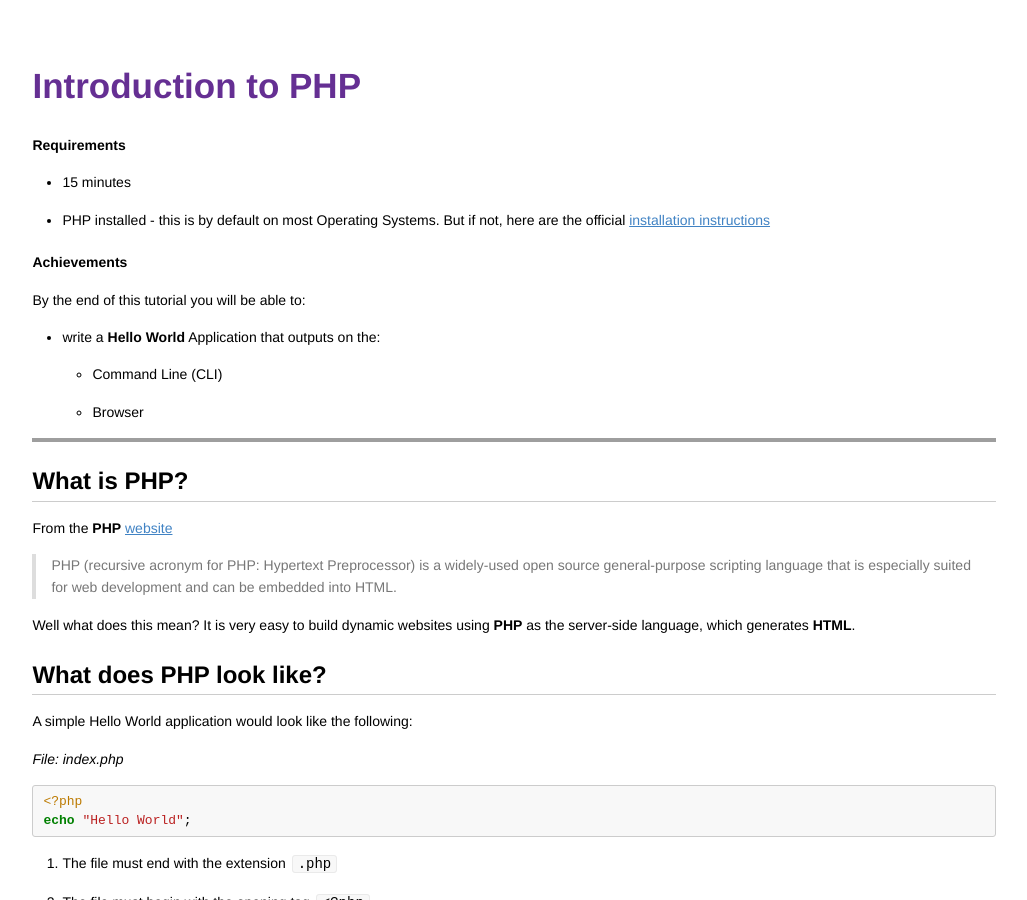
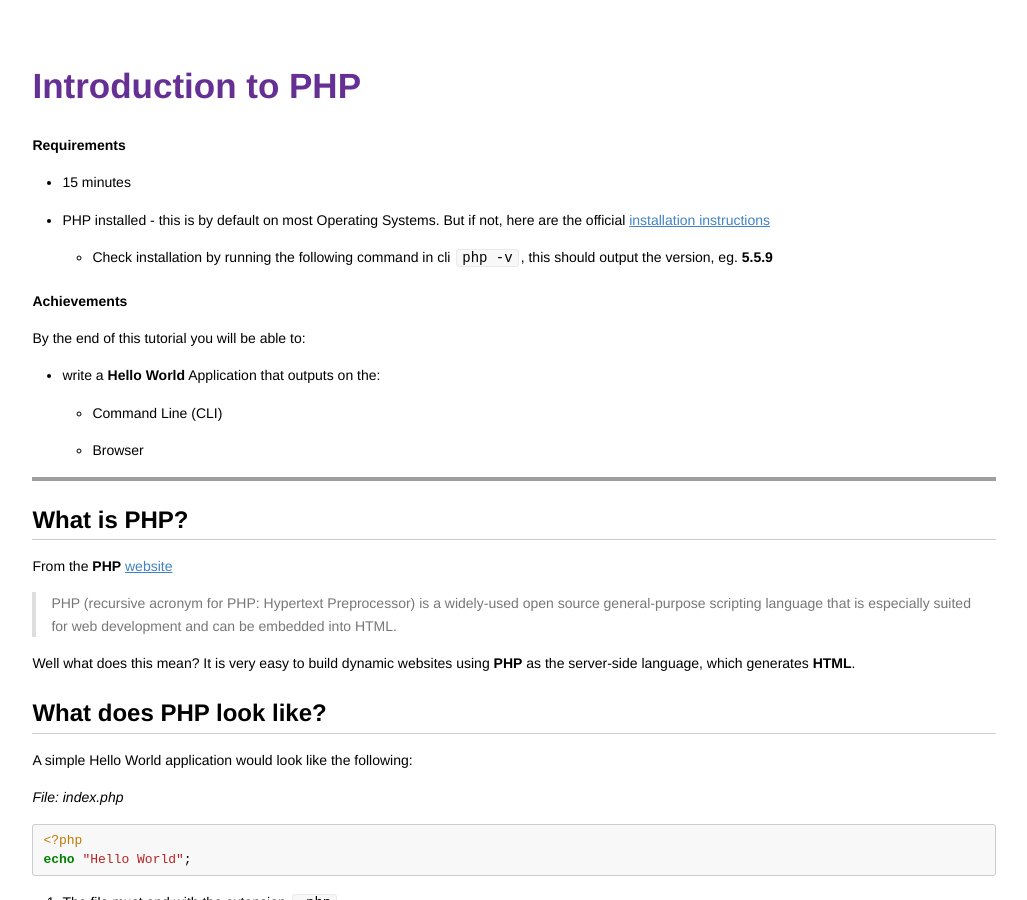
Before and after one commit to codebar/tutorials, a Jekyll site: the page built from php/lesson1/tutorial.md, in a window 1280 px wide and 900 px high, cut to the strip 0-900 px from the top of the window. Shown: the whole strip, without its empty margins (126-1153 px from the left). Built offline with Jekyll 4.4.1, drawn with Linux system fonts in a browser that asks for light colours; Markdown is read by kramdown in place of the engine named in the settings; grey boxes are pictures that could not be loaded.

Commit message:
PHP installation check command added

```diff
--- a/php/lesson1/tutorial.md
+++ b/php/lesson1/tutorial.md
@@ -7,6 +7,7 @@ title: Introduction to PHP
 
 * 15 minutes
 * PHP installed - this is by default on most Operating Systems. But if not, here are the official [installation instructions](http://php.net/manual/en/install.php)
+    * Check installation by running the following command in cli `php -v`, this should output the version, eg. **5.5.9**
 
 ##### Achievements
 
```
